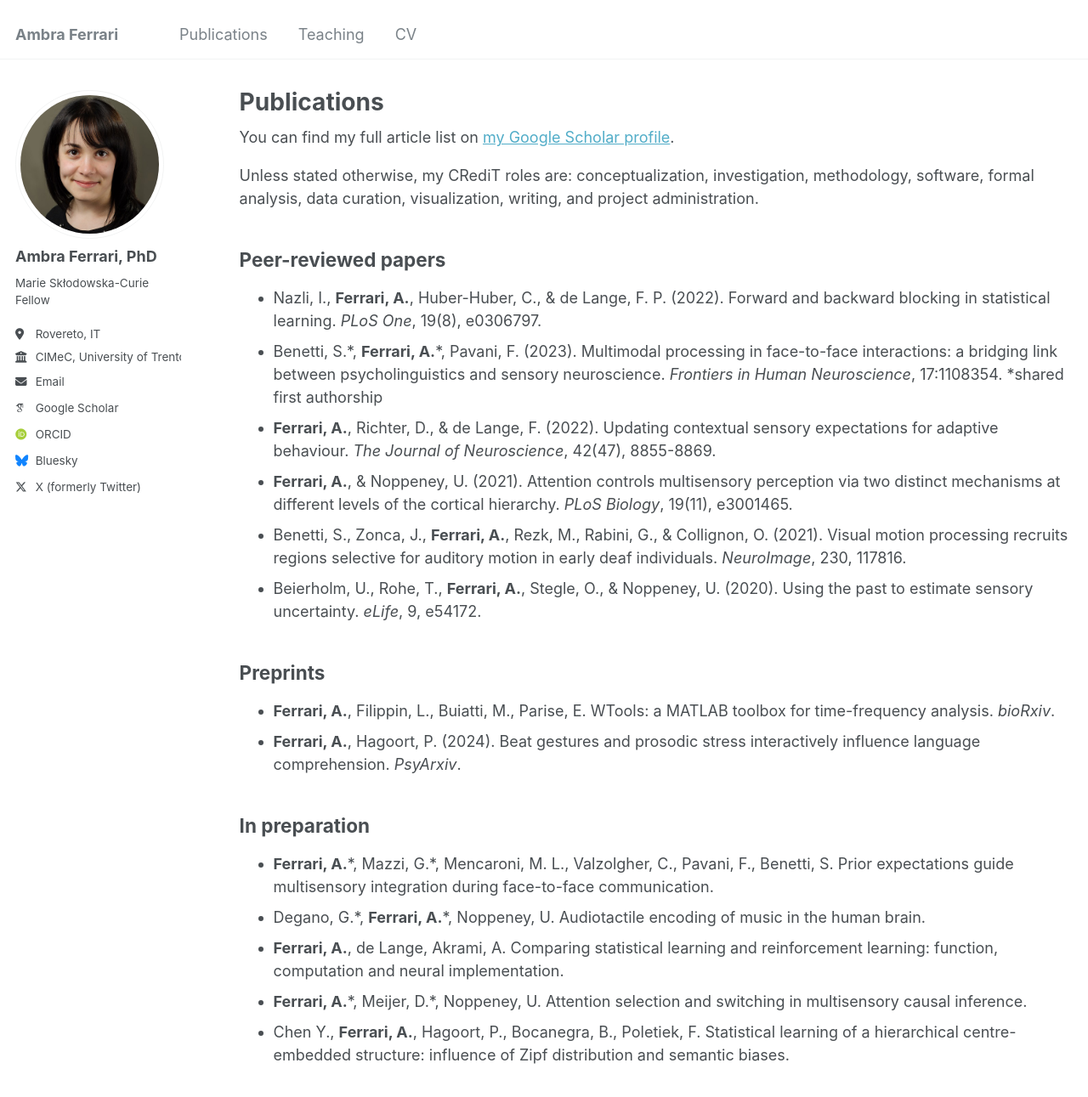
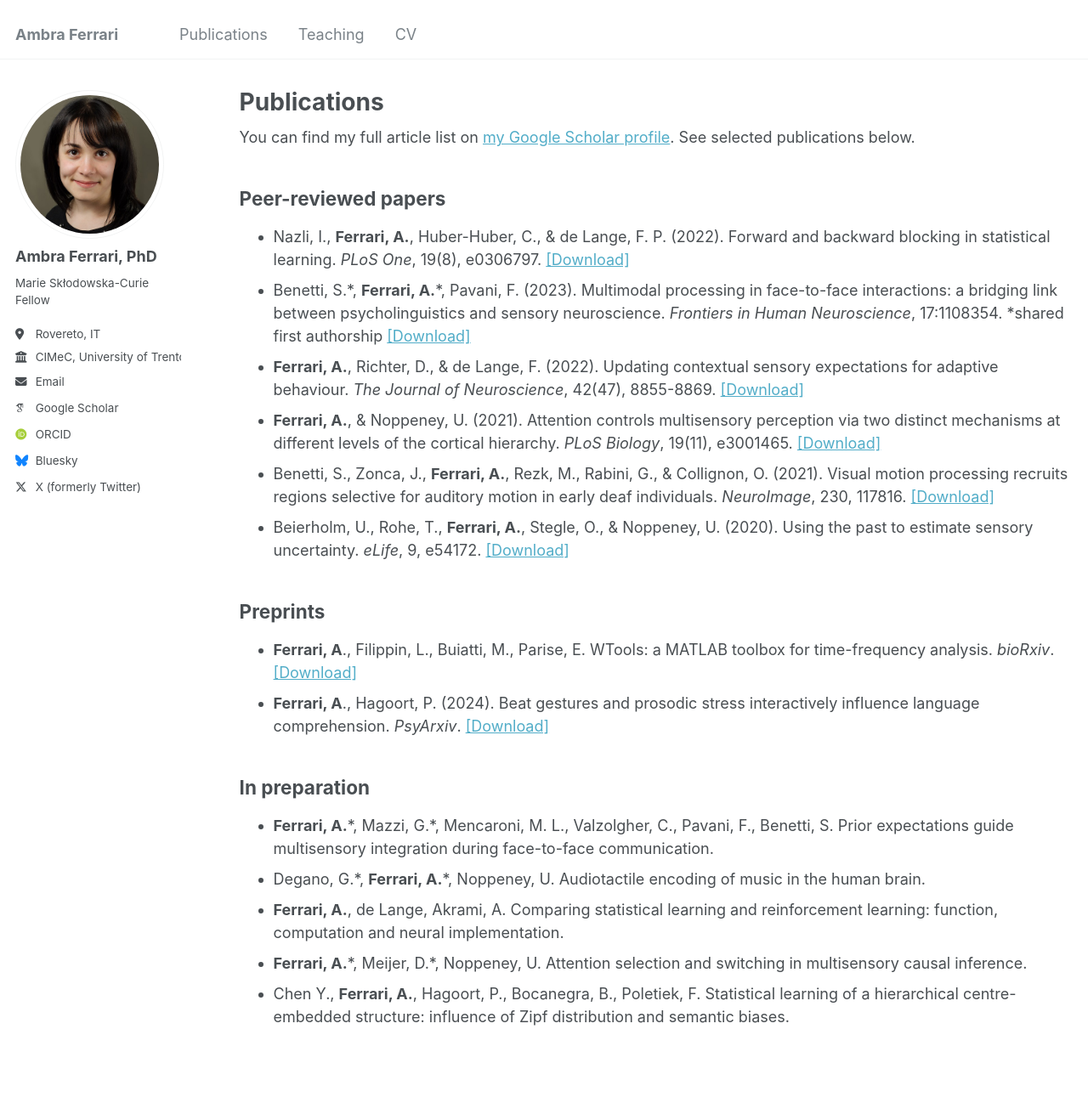
Before and after one commit to ambrafer/ambrafer.github.io, a Jekyll site: the page built from _pages/publications.html, in a window 1280 px wide and 1400 px high. Shown: the top 1291 px of the window at 85% size. Built offline with Jekyll 4.4.1, drawn with Linux system fonts in a browser that asks for light colours; some web fonts are replaced.

Commit message:
Update publications.html

```diff
--- a/_pages/publications.html
+++ b/_pages/publications.html
@@ -8,25 +8,39 @@ author_profile: true
 <body>
 
   {% if site.author.googlescholar %}
-  <div class="wordwrap">You can find my full article list on <a href="{{site.author.googlescholar}}">my Google Scholar profile</a>.</div>
+  <div class="wordwrap">You can find my full article list on <a href="{{site.author.googlescholar}}">my Google Scholar profile</a>. See selected publications below.</div>
   {% endif %}
-
-  <p>Unless stated otherwise, my CRediT roles are: conceptualization, investigation, methodology, software, formal analysis, data curation, visualization, writing, and project administration.</p>
 
   <h2>Peer-reviewed papers</h2>
     <ul>
-        <li>Nazli, I., <b>Ferrari, A.</b>, Huber-Huber, C., & de Lange, F. P. (2022). Forward and backward blocking in statistical learning. <i>PLoS One</i>, 19(8), e0306797.</li>
-        <li>Benetti, S.*, <b>Ferrari, A.</b>*, Pavani, F. (2023). Multimodal processing in face-to-face interactions: a bridging link between psycholinguistics and sensory neuroscience. <i>Frontiers in Human Neuroscience</i>, 17:1108354. <span class="note">*shared first authorship</span></li>
-        <li><b>Ferrari, A.</b>, Richter, D., & de Lange, F. (2022). Updating contextual sensory expectations for adaptive behaviour. <i>The Journal of Neuroscience</i>, 42(47), 8855-8869.</li>
-        <li><b>Ferrari, A.</b>, & Noppeney, U. (2021). Attention controls multisensory perception via two distinct mechanisms at different levels of the cortical hierarchy. <i>PLoS Biology</i>, 19(11), e3001465.</li>
-        <li>Benetti, S., Zonca, J., <b>Ferrari, A.</b>, Rezk, M., Rabini, G., & Collignon, O. (2021). Visual motion processing recruits regions selective for auditory motion in early deaf individuals. <i>NeuroImage</i>, 230, 117816.</li>
-        <li>Beierholm, U., Rohe, T., <b>Ferrari, A.</b>, Stegle, O., & Noppeney, U. (2020). Using the past to estimate sensory uncertainty. <i>eLife</i>, 9, e54172.</li>
+        <li>Nazli, I., <b>Ferrari, A.</b>, Huber-Huber, C., & de Lange, F. P. (2022). Forward and backward blocking in statistical learning. <i>PLoS One</i>, 19(8), e0306797.
+            <a href="https://doi.org/10.1371/journal.pone.0306797" target="_blank">[Download]</a>
+        </li>
+        <li>Benetti, S.*, <b>Ferrari, A.</b>*, Pavani, F. (2023). Multimodal processing in face-to-face interactions: a bridging link between psycholinguistics and sensory neuroscience. <i>Frontiers in Human Neuroscience</i>, 17:1108354. <span class="note">*shared first authorship</span>
+            <a href="https://doi.org/10.3389/fnhum.2023.1108354" target="_blank">[Download]</a>
+        </li>
+        <li><b>Ferrari, A.</b>, Richter, D., & de Lange, F. (2022). Updating contextual sensory expectations for adaptive behaviour. <i>The Journal of Neuroscience</i>, 42(47), 8855-8869.
+            <a href="https://doi.org/10.1523/JNEUROSCI.8855-8869.2022" target="_blank">[Download]</a>
+        </li>
+        <li><b>Ferrari, A.</b>, & Noppeney, U. (2021). Attention controls multisensory perception via two distinct mechanisms at different levels of the cortical hierarchy. <i>PLoS Biology</i>, 19(11), e3001465.
+            <a href="https://doi.org/10.1371/journal.pbio.3001465" target="_blank">[Download]</a>
+        </li>
+        <li>Benetti, S., Zonca, J., <b>Ferrari, A.</b>, Rezk, M., Rabini, G., & Collignon, O. (2021). Visual motion processing recruits regions selective for auditory motion in early deaf individuals. <i>NeuroImage</i>, 230, 117816.
+            <a href="https://doi.org/10.1016/j.neuroimage.2021.117816" target="_blank">[Download]</a>
+        </li>
+        <li>Beierholm, U., Rohe, T., <b>Ferrari, A.</b>, Stegle, O., & Noppeney, U. (2020). Using the past to estimate sensory uncertainty. <i>eLife</i>, 9, e54172.
+            <a href="https://doi.org/10.7554/eLife.54172" target="_blank">[Download]</a>
+        </li>
     </ul>
 
   <h2>Preprints</h2>
     <ul>
-        <li><b>Ferrari, A.</b>, Filippin, L., Buiatti, M., Parise, E. WTools: a MATLAB toolbox for time-frequency analysis. <i>bioRxiv</i>.</li>
-        <li><b>Ferrari, A.</b>, Hagoort, P. (2024). Beat gestures and prosodic stress interactively influence language comprehension. <i>PsyArxiv</i>.</li>
+        <li><b>Ferrari, A</b>., Filippin, L., Buiatti, M., Parise, E. WTools: a MATLAB toolbox for time-frequency analysis. <i>bioRxiv</i>.
+            <a href="https://doi.org/10.1101/biorxiv.sample" target="_blank">[Download]</a>
+        </li>
+        <li><b>Ferrari, A</b>., Hagoort, P. (2024). Beat gestures and prosodic stress interactively influence language comprehension. <i>PsyArxiv</i>.
+            <a href="https://doi.org/10.31234/osf.io/sample" target="_blank">[Download]</a>
+        </li>
     </ul>
 
   <h2>In preparation</h2>
```
